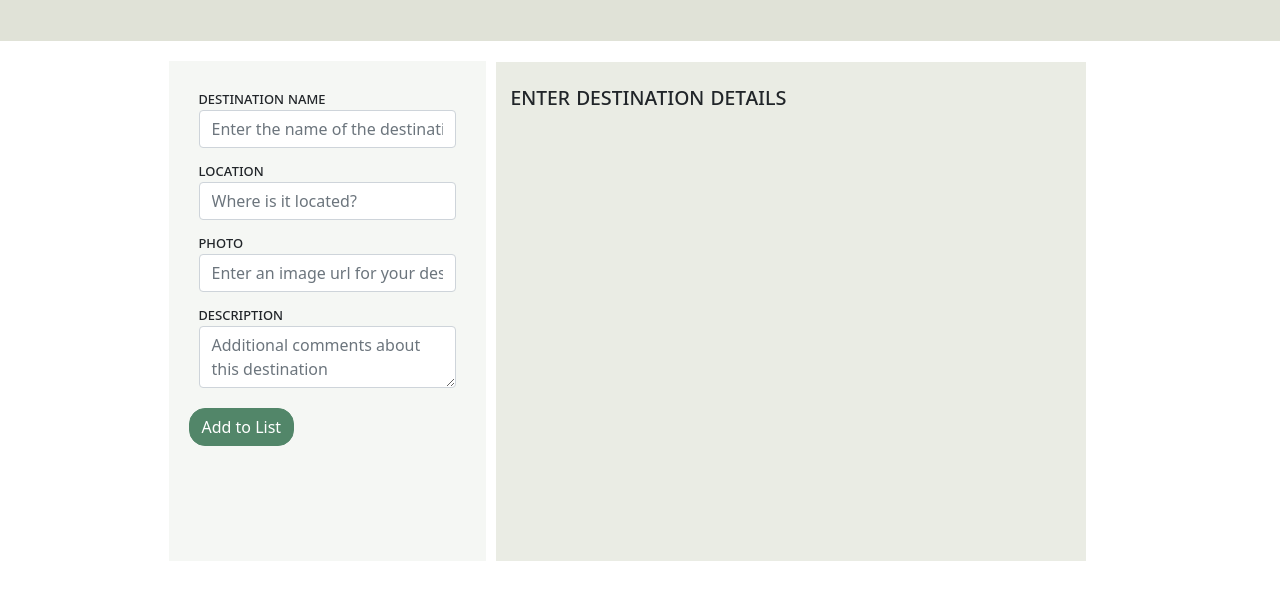
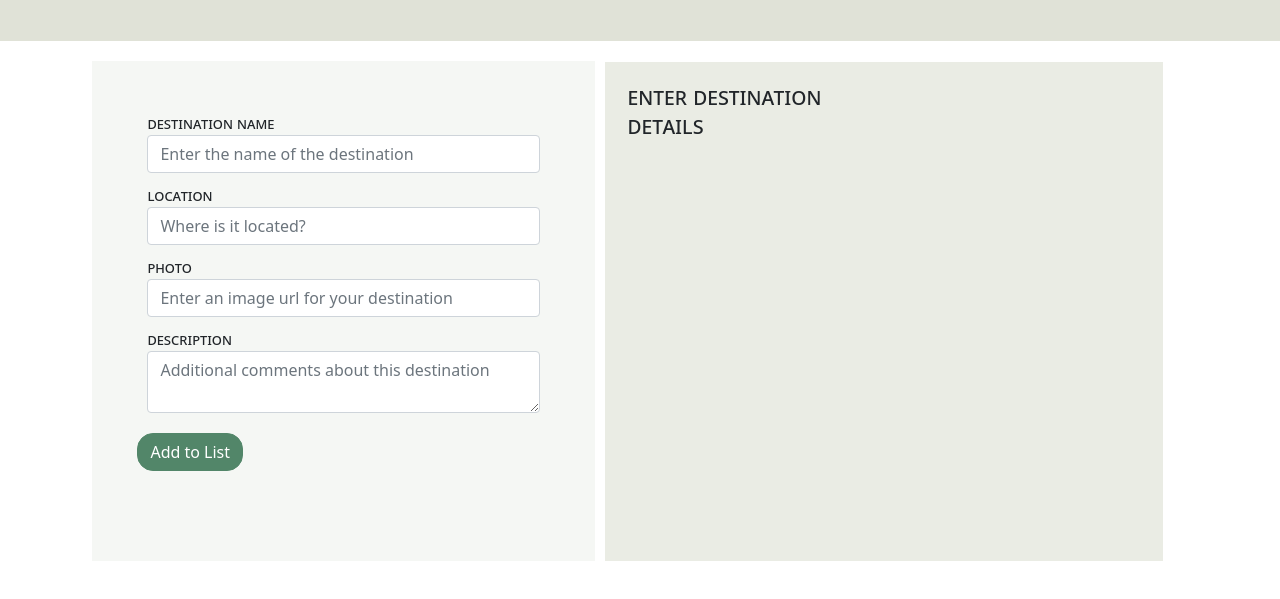
Before and after one commit to isabelservin/vacation-destination-wishlist, a plain HTML site: page src/index.html in a window 1280 px wide. Shown: the part 159-758 px from the top of the page. Drawn offline with nearby package versions, Linux system fonts and the light colour scheme.

Commit message:
updates to style

```diff
--- a/src/styles.css
+++ b/src/styles.css
@@ -42,8 +42,9 @@
     margin-top: 20px;
     height: fit-content;
     background-color: #f5f7f4;
-    padding: 20px;
+    padding: 45px;
     min-height: calc(100vh - 300px);
+    width: 45%
 
 }
 
@@ -70,8 +71,9 @@
     margin-right: 25px;
     background-color: #eaece4;
     padding-top: 20px;
-    padding-left: 15px;
+    padding-left: 23px;
     padding-right: 300px;
+    width: 50%;
 }
 
 
```
